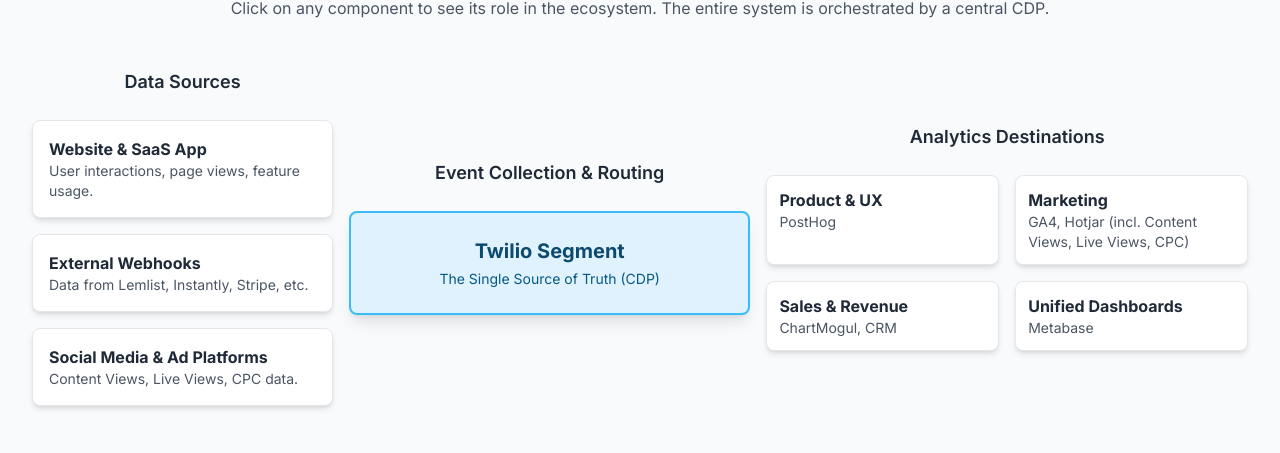
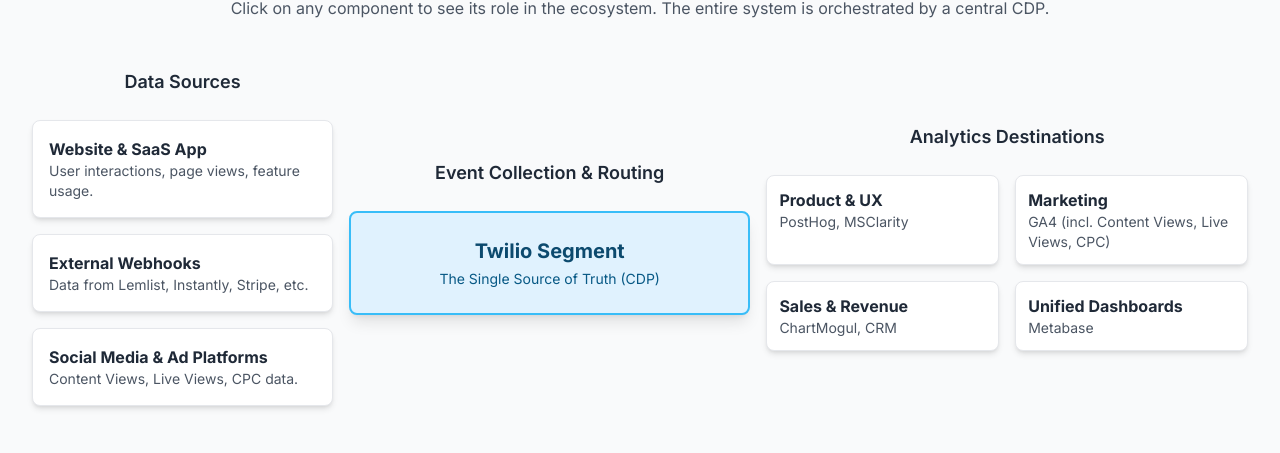
Before and after one commit to IuriiTurok/cultcha, a plain HTML site: page index.html in a window 1280 px wide. Shown: the part 598-1051 px from the top of the page. Drawn offline with nearby package versions, Linux system fonts and the light colour scheme.

Commit message:
Update index.html

```diff
--- a/index.html
+++ b/index.html
@@ -147,11 +147,11 @@
                      <h3 class="font-semibold text-center text-lg mb-2 col-span-1 sm:col-span-2">Analytics Destinations</h3>
                     <div class="tool-card p-3 bg-white rounded-lg shadow-md border border-gray-200 cursor-pointer transition" data-tool="product">
                         <h4 class="font-bold text-gray-800">Product & UX</h4>
-                        <p class="text-sm text-gray-600">PostHog</p>
+                        <p class="text-sm text-gray-600">PostHog, MSClarity</p>
                     </div>
                     <div class="tool-card p-3 bg-white rounded-lg shadow-md border border-gray-200 cursor-pointer transition" data-tool="marketing">
                         <h4 class="font-bold text-gray-800">Marketing</h4>
-                        <p class="text-sm text-gray-600">GA4, Hotjar (incl. Content Views, Live Views, CPC)</p>
+                        <p class="text-sm text-gray-600">GA4 (incl. Content Views, Live Views, CPC)</p>
                     </div>
                     <div class="tool-card p-3 bg-white rounded-lg shadow-md border border-gray-200 cursor-pointer transition" data-tool="revenue">
                         <h4 class="font-bold text-gray-800">Sales & Revenue</h4>
```
